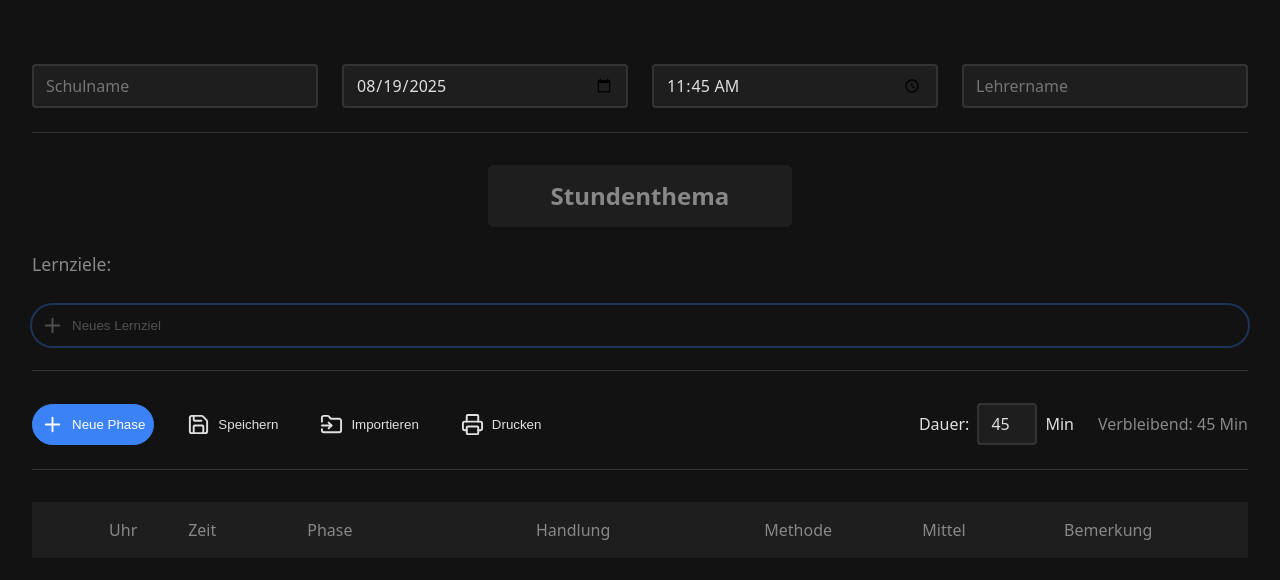
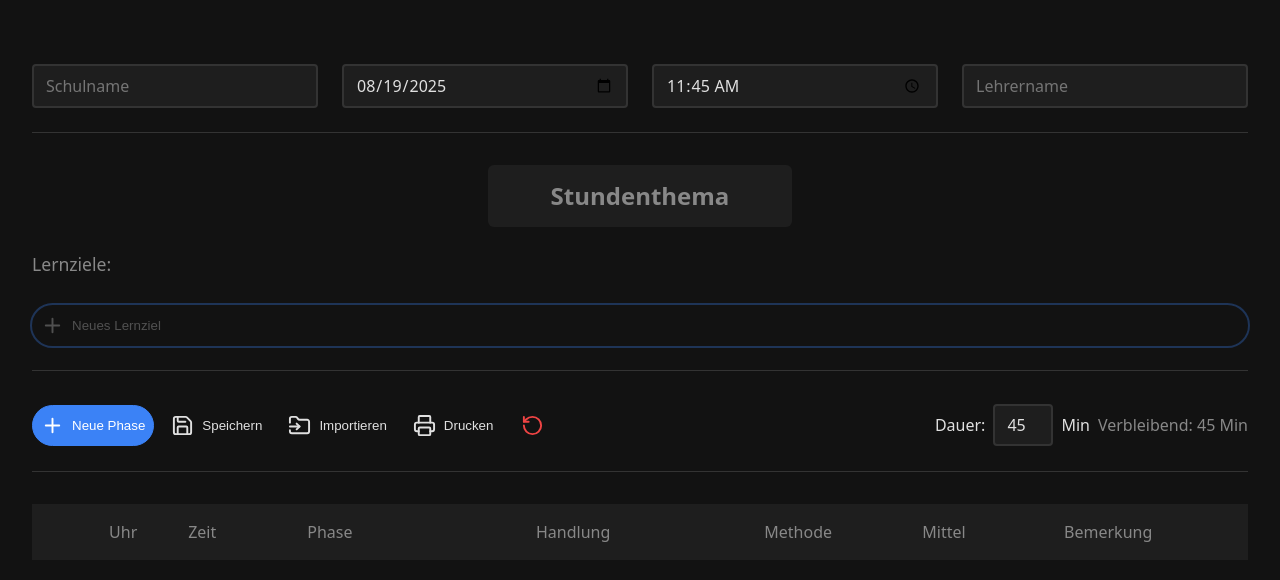
Before and after one commit to Inkmptnz/Tabellarischer-Verlaufsplan-Editor, a Vue app in the folder tabellarischer-verlaufsplan-editor/: page / in a window 1280 px wide. Shown: the top 580 px of the page. Built offline with nearby package versions, Linux system fonts and the light colour scheme.

Commit message:
Added Reset Button to clear all contents

```diff
--- a/tabellarischer-verlaufsplan-editor/src/App.vue
+++ b/tabellarischer-verlaufsplan-editor/src/App.vue
@@ -100,6 +100,12 @@
             lernziel.text = text;
         }
     }
+
+    function resetAllData() {
+        localStorage.removeItem('planer-app-state')
+        location.reload()
+    }
+
     </script>
 
 <template>
@@ -124,6 +130,7 @@
         :verbleibende-zeit="verbleibendeZeit"
         v-model:gesamtdauer="gesamtdauer"
         @add-phase="addPhase"
+        @reset-all-data="resetAllData"
         />
 
         <PlanTabelle
--- a/tabellarischer-verlaufsplan-editor/src/components/ActionBar.vue
+++ b/tabellarischer-verlaufsplan-editor/src/components/ActionBar.vue
@@ -1,12 +1,27 @@
 <script setup>
-    import { Plus, Save, Printer, FolderInput } from 'lucide-vue-next'
+    import { ref } from 'vue'
+    import { Plus, Save, Printer, FolderInput, RotateCcw } from 'lucide-vue-next'
 
     defineProps({
     gesamtdauer: Number,
     verbleibendeZeit: Number
     })
 
-    const emit = defineEmits(['update:gesamtdauer', 'add-phase'])
+    const emit = defineEmits(['update:gesamtdauer', 'add-phase', 'reset-all', 'reset-all-data'])
+    let pressTimer = null
+    const isPressing = ref(false)
+
+    function startPressTimer() {
+        isPressing.value = true
+        pressTimer = setTimeout(() => {
+            emit('reset-all-data')
+            isPressing.value = false
+        }, 2000)
+    }
+    function cancelPressTimer() {
+        clearTimeout(pressTimer)
+        isPressing.value = false
+    }
 </script>
 
 
@@ -35,6 +50,28 @@
         <Printer />
         <span>Drucken</span>
       </button>
+
+      <button type="button" class="action-btn reset-btn" title="Alle Daten zurücksetzen (2s halten)"
+        @mousedown="startPressTimer"
+        @mouseup="cancelPressTimer"
+        @mouseleave="cancelPressTimer"
+        :class="{ 'is-pressing': isPressing }"
+      >
+        <svg class="progress-ring" width="40" height="40">
+            <circle
+                class="progress-ring-circle"
+                stroke="var(--danger-color)"
+                stroke-width="2"
+                fill="transparent"
+                r="18"
+                cx="20"
+                cy="20"
+            />
+        </svg>
+
+        <RotateCcw />
+      </button>
+
     </div>
     <div class="time-controls">
       <div class="input-group">
@@ -70,7 +107,7 @@
     .main-actions {
         display: flex;
         align-items: center;
-        gap: 1.5rem;
+        gap: 0.5rem;
     }
 
     .action-bar .input-group {
@@ -86,4 +123,41 @@
     .time-summary {
         color: var(--text-secondary);
     }
+    .lucide-rotate-ccw-icon {
+        color: var(--danger-color);
+
+    }
+
+    .reset-btn {
+        position: relative;
+        padding: 0.5rem;
+        width: 44px;
+        height: 44px;
+        display: flex;
+        justify-content: center;
+        align-items: center;
+    }
+
+    .progress-ring {
+        position: absolute;
+        top: 50%;
+        left: 50%;
+        transform: translate(-50%, -50%) rotate(-90deg); /* Startet die Linie oben */
+    }
+
+    .progress-ring-circle {
+        stroke-dasharray: 113 113; /* Umfang Kreis (2 * PI * 14 ≈ 88) */
+        stroke-dashoffset: 113;
+        transition: stroke-dashoffset 2s linear;
+    }
+
+
+    .reset-btn.is-pressing .progress-ring-circle {
+        stroke-dashoffset: 0;
+    }
+
+    .reset-icon {
+        position: relative;
+        z-index: 1;
+    }
 </style>
```
